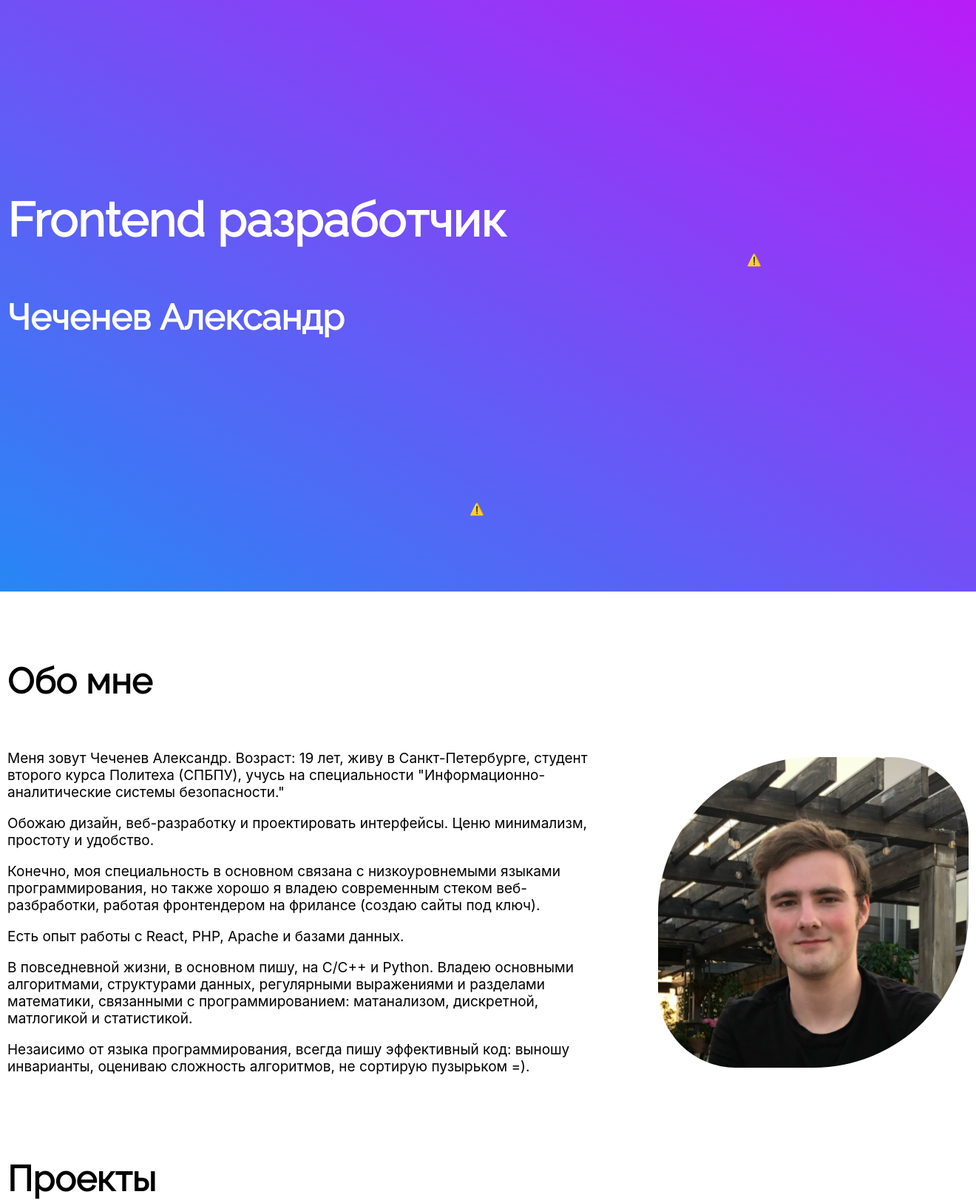
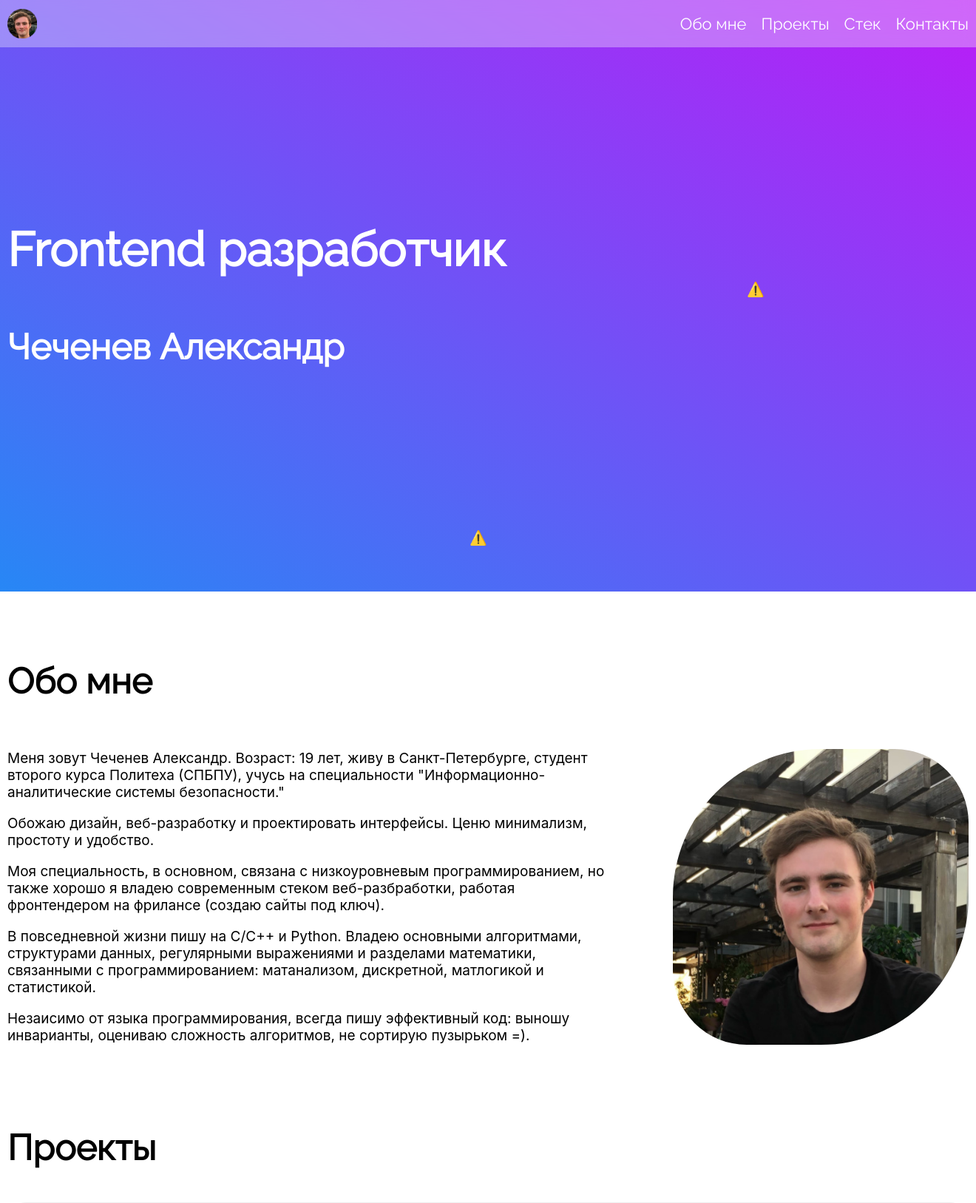
Before and after one commit to alexchea318/CV, a PHP site: page / in a window 1320 px wide. Shown: the top 1627 px of the page at 74% size. Run offline with PHP 8.4, Linux system fonts and the light colour scheme.

Commit message:
Add menu

```diff
--- a/index.html
+++ b/index.html
@@ -16,6 +16,23 @@
  <body>
 
   <section id="hero">
+    <div id="menu">
+      <nav id="menu_content">
+        <img src="img/favicon.png">
+        <ul id="menu_list">
+          <li><a href="#about">Обо мне</a></li>
+          <li><a href="#projects">Проекты</a></li>
+          <li><a href="#stack">Стек</a></li>
+          <li><a href="#contacts">Контакты</a></li>
+        </ul>
+        <div id="menu_selector" onclick="open_menu();">
+          <div></div>
+          <div></div>
+          <div></div>
+        </div>
+      </nav>
+    </div>
+
     <div id="intro">
         <div id="left_intro">
           <h1>Frontend разработчик</h1>
@@ -33,10 +50,9 @@
         <div>
         <p>Меня зовут Чеченев Александр. Возраст: 19 лет, живу в Санкт-Петербурге, студент второго курса Политеха (СПБПУ), учусь на специальности "Информационно-аналитические системы безопасности."</p>
         <p>Обожаю дизайн, веб-разработку и проектировать интерфейсы. Ценю минимализм, простоту и удобство.</p>
-        <p>Конечно, моя специальность в основном связана с низкоуровнемыми языками программирования,
+        <p>Моя специальность, в основном, связана с низкоуровневым программированием,
             но также хорошо я владею современным стеком веб-разбработки, работая фронтендером на фрилансе (создаю сайты под ключ).</p>
-        <p>Есть опыт работы с React, PHP, Apache и базами данных.</p>
-        <p>В повседневной жизни, в основном пишу, на C/C++ и Python.
+        <p>В повседневной жизни пишу на C/C++ и Python.
            Владею основными алгоритмами, структурами данных, регулярными выражениями и разделами математики, связанными с программированием: матанализом, дискретной, матлогикой и статистикой.</p>
         <p>Незаисимо от языка программирования, всегда пишу эффективный код: выношу инварианты, оцениваю сложность алгоритмов, не сортирую пузырьком =).</p>
         </div>
@@ -79,8 +95,9 @@
     <div class="stack">
         <div class="cell"><h3>Дизайн</h3><p>Figma, Photoshop, Illustrator</p></div>
         <div class="cell"><h3>Вёрстка</h3><p>HTML, CSS</p></div>
-        <div class="cell"><h3>Программирование</h3><p>JS, Python, C/C++</p></div>
+        <div class="cell"><h3>Программирование</h3><p>JS, Python, C/C++, PHP, Assembler</p></div>
     </div>
+    <p>Есть опыт работы с Git, React, Wordpress, Tilda, Apache, базами данных и разработки под Linux.</p>
   </section>
 
   <section class="sect">
--- a/script.js
+++ b/script.js
@@ -1,3 +1,22 @@
+var state="close";
+
+function open_menu(){
+    var menu_selector=document.querySelector("#menu_selector");
+    var menu_list=document.querySelector("#menu_list");
+
+    if (state=="close"){
+        menu_selector.style.animation="open 0.5s ease-in-out forwards";
+        menu_list.style.animation="open_list 0.5s ease-in-out forwards";
+        menu_list.style.display="block";
+        state="open";
+    } else {
+        menu_selector.style.animation="close 0.5s ease-in-out forwards";
+        menu_list.style.animation="close_list 0.5s ease-in-out forwards";
+        state="close";
+    }
+}
+
+
 var listener = function (event) {
     if(pageYOffset>300){
         var top_btn = document.querySelector('#to_top');
--- a/styles/style.css
+++ b/styles/style.css
@@ -5,7 +5,7 @@
 body{
     margin:0px;
     font-family:-apple-system, BlinkMacSystemFont, 'Segoe UI', Roboto, Oxygen, Ubuntu, Cantarell, 'Open Sans', 'Helvetica Neue', sans-serif;
-    font-size: 16px;
+    font-size: 19px;
 }
 
 html{
@@ -43,11 +43,52 @@ h3{
     height:100vh;
 }
 
+#menu{
+    background: rgba(255, 255, 255, 0.329);
+    backdrop-filter: blur(10px);
+}
+
+#menu_content{
+    display: flex;
+    align-items: center;
+    width: var(--main_width);
+    margin: auto;
+}
+
+#menu img{
+    width: 40px;
+}
+
+#menu_list{
+    display: flex;
+    list-style-type: none;
+    margin-left: auto;
+}
+
+#menu_list a{
+    margin-left: 20px;
+    color: #fff;
+    font-family: "Raleway";
+    font-size: 22px;
+}
+
+#menu_selector{
+    margin-bottom: -5px;
+    display: none;
+}
+
+#menu_selector div{
+    background: white;
+    width: 30px;
+    height: 3px;
+    margin-bottom: 7px;
+}
+
 #intro{
     display: flex;
     flex-direction: row;
     margin: auto;
-    padding-top: 25vh;
+    padding-top: 22vh;
     width: var(--main_width);
     align-items: center;
 }
@@ -88,8 +129,8 @@ h3{
 
 .block img{
     border-radius: 50% 25%;
-    width: 420px;
-    height: 420px
+    width: 400px;
+    height: 400px
 }
 
 .block div{
```
Also changed, not shown: styles/mobile.css (+70 -1 lines).
